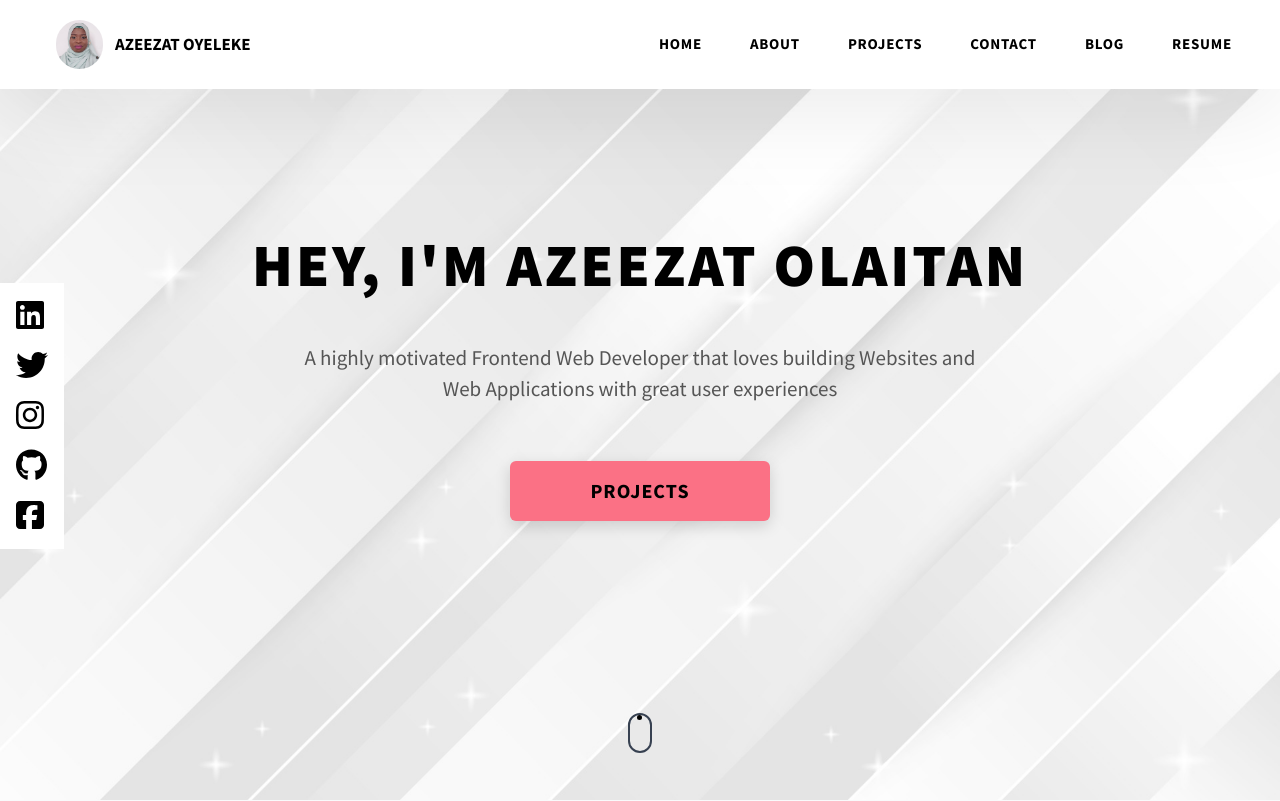
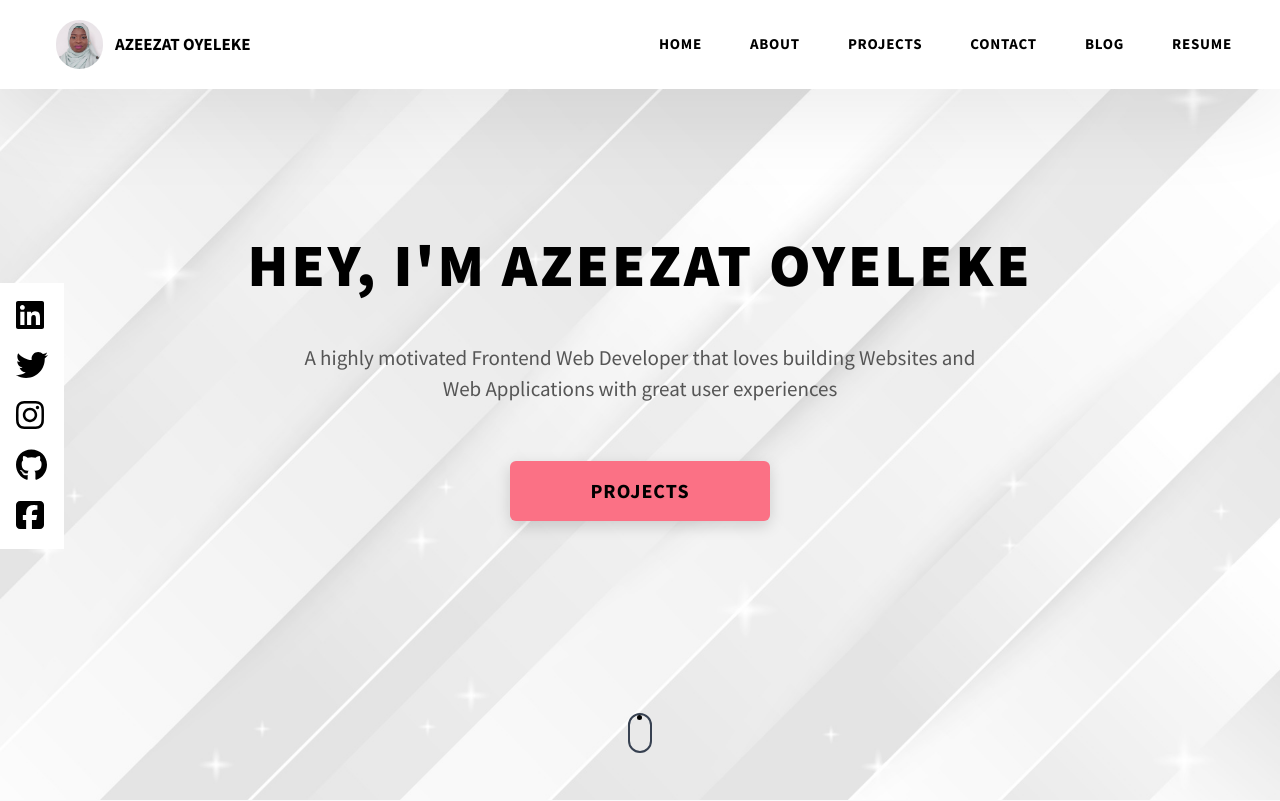
Before and after one commit to Azeezat87/Portfolio, a Next.js app: page / in a window 1280 px wide. Shown: the top 801 px of the page. Built offline with nearby package versions, Linux system fonts and the light colour scheme.

Commit message:
new update

```diff
--- a/components/hero.js
+++ b/components/hero.js
@@ -46,7 +46,7 @@ export default function Hero() {
 
      <div className='flex flex-col items-center mt-48 md:mt-60 '>
        <h1 className='text-[60px] font-extrabold tracking-wider text-black uppercase mb-8 md:text-[85px] md:text-center md:mb-12'>
-         hey, i&apos;m azeezat olaitan
+         hey, i&apos;m azeezat oyeleke
        </h1>
        <p className='block max-w-[700px] break-words text-[21px] text-center text-[#555] mb-14 md:text-[38px] md:max-w-[92%] md:mb-20'>
          A highly motivated Frontend Web Developer that loves building Websites
```
